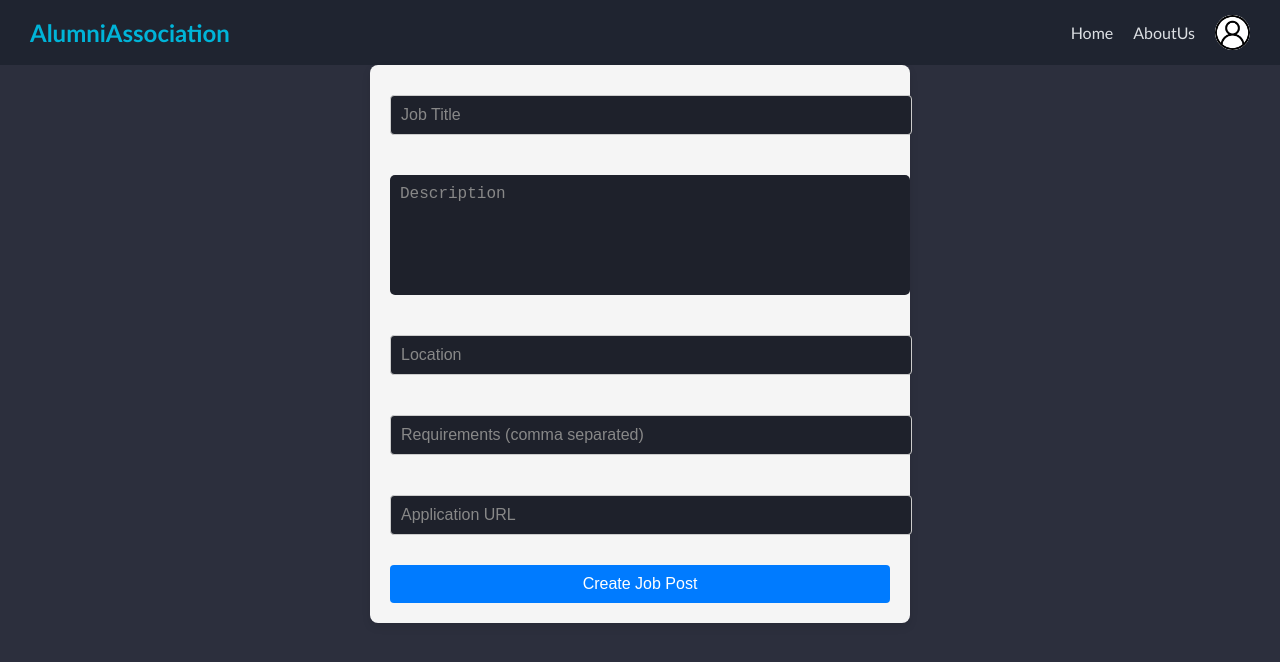
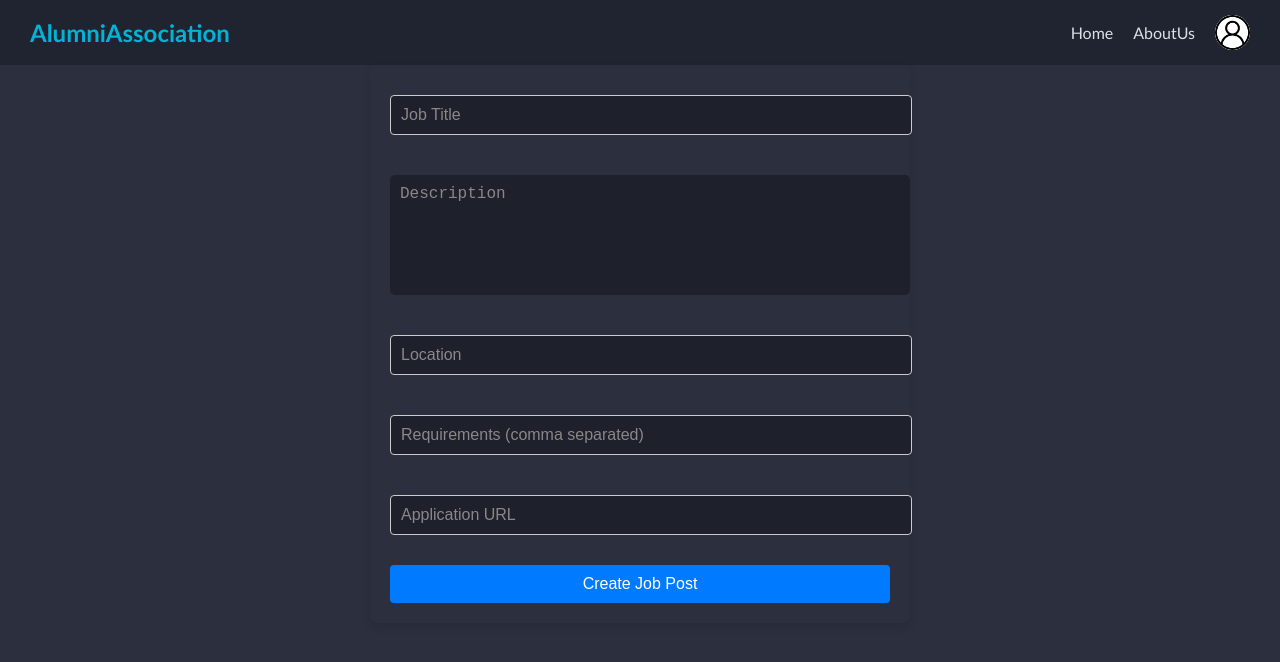
Before and after one commit to dipak9579/alumni-association, a React (Vite) app in the folder Frontend/: page /jobCreate in a window 1280 px wide. Shown: the top 662 px of the page. Built offline with nearby package versions, Linux system fonts and the light colour scheme.

Commit message:
update bg color of job post

```diff
--- a/Frontend/src/components/JobPost/JobPost.css
+++ b/Frontend/src/components/JobPost/JobPost.css
@@ -4,7 +4,7 @@
     max-width: 500px;
     margin: 0 auto;
     padding: 20px;
-    background-color: #f5f5f5;
+    /* background-color: #f5f5f5; */
     border-radius: 8px;
     box-shadow: 0 4px 8px rgba(0, 0, 0, 0.1);
   }
```
